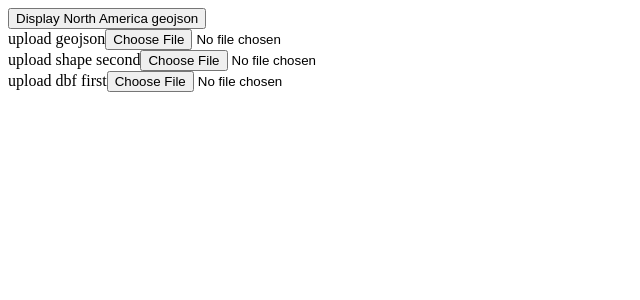
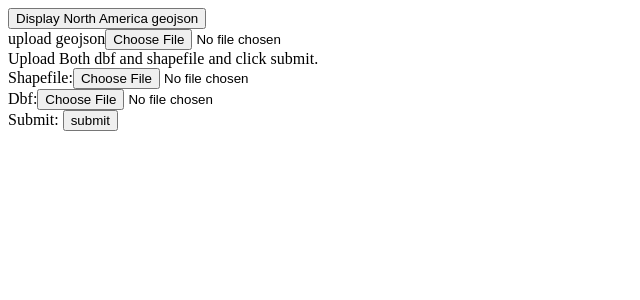
Before and after one commit to DavidWang621/Discovery, a React (Create React App) app in the folder shapefile/: page / in a window 1280 px wide. Shown: the top 300 px of the page, without its empty margins (0-640 px from the left). Built offline with nearby package versions, Linux system fonts and the light colour scheme.

Commit message:
fixed shp and dbf upload order

```diff
--- a/shapefile/src/App.js
+++ b/shapefile/src/App.js
@@ -13,6 +13,8 @@ function App() {
 
     const names = [];
     let count = 0;
+    let shpfile = null;
+  let dbffile = null;
 
 
     const readShapefile = (e) => {
@@ -87,23 +89,32 @@ function App() {
         })
     }
 
+    const handleSubmit = (e) => {
+        {
+          if(shpfile!=null&&dbffile!=null){
+            const reader = new FileReader();
+            setGeoJson({});
+            reader.readAsArrayBuffer(shpfile);
+            reader.onload = async e => {
+              await readShapefile(reader.result)
+            }
+            console.log("shp file read")
+          }
+
+      }}
+
 
 
     const handleSelectFile = (e) => {
         {
-            //this is for shapefile
-            const reader = new FileReader();
-            setGeoJson({});
-            reader.readAsArrayBuffer(e.target.files[0])
-            reader.onload = async e => {
-                await readShapefile(reader.result)
-            }
+            shpfile = e.target.files[0];
+
             console.log("shp file read")
         }
     }
     const handleSelectFile2 = (e) => {
         {
-
+            dbffile = e.target.files[0];
             //this is for shapefile
             const reader = new FileReader();
 
@@ -147,13 +158,16 @@ function App() {
                 <input type="file" accept="geo.json" onChange={handleSelectFile} />
 
             </div>
-            <div>upload shape second
+            <div>Upload Both dbf and shapefile and click submit.</div>
+            <div>Shapefile:
                 <input type="file" accept="geo.json" onChange={handleSelectFile}/>
             </div>
-            <div>upload dbf first
+            <div>Dbf:
                 <input type="file" accept="geo.json" onChange={handleSelectFile2}/>
 
             </div>
+            <div></div>
+            <div> Submit: <input type="submit" value="submit" onClick={handleSubmit} /></div>
 
 
             {fileExist ? <MapView file={GeoJson} changeName={changeRegionName}/> : <></>}
```
